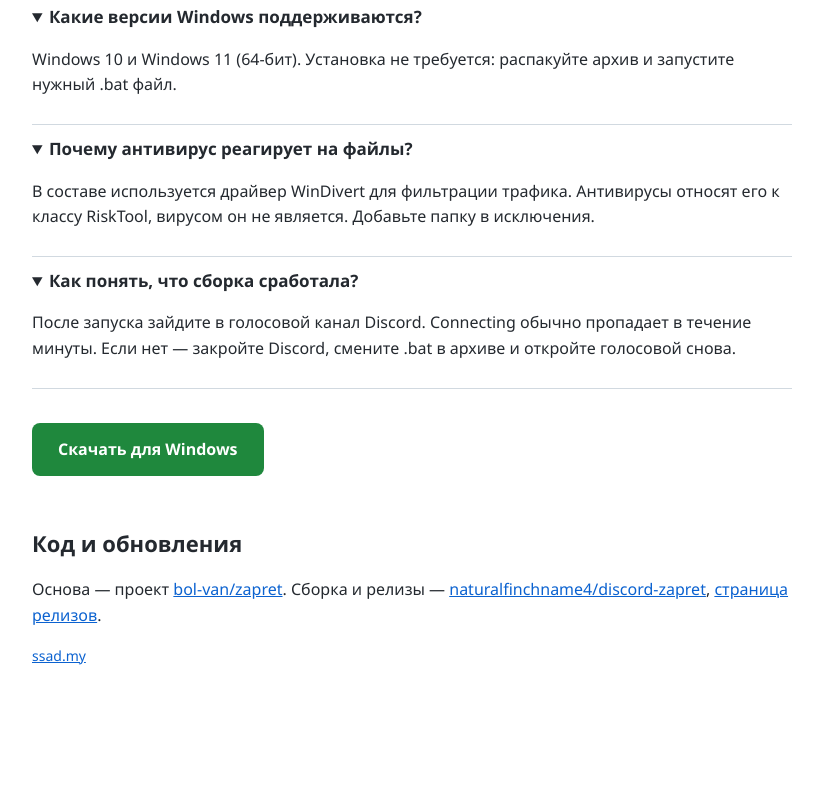
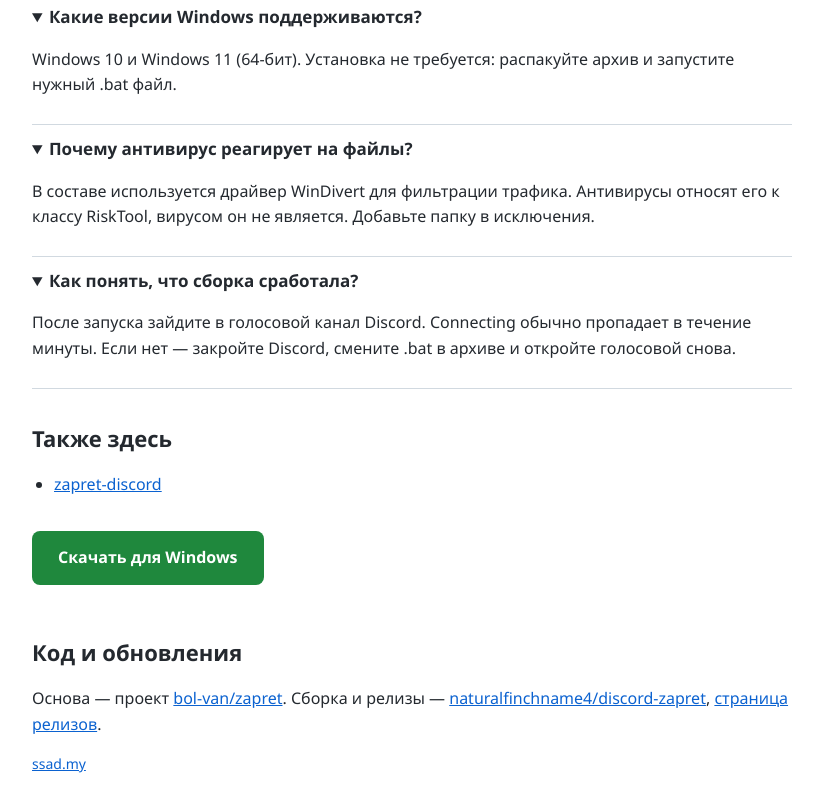
Before and after one commit to naturalfinchname4/discord-zapret, a plain HTML site: page docs/index.html in a window 1280 px wide. Shown: the part 1521-2331 px from the top of the page, without its empty margins (228-1048 px from the left). Before the commit the page ends 2266 px from the top, so only its background shows below. Drawn offline with Linux system fonts and the light colour scheme.

Commit message:
Update docs

```diff
--- a/docs/index.html
+++ b/docs/index.html
@@ -87,6 +87,10 @@
       <p>После запуска зайдите в голосовой канал Discord. Connecting обычно пропадает в течение минуты. Если нет — закройте Discord, смените .bat в архиве и откройте голосовой снова.</p>
     </details>
 
+  <h2>Также здесь</h2>
+  <ul>
+    <li><a href="https://github.com/naturalfinchname4/zapret-discord">zapret-discord</a></li>
+  </ul>
 
 
   <p><a class="cta" href="https://github.com/naturalfinchname4/discord-zapret/releases/latest">Скачать для Windows</a></p>
```
